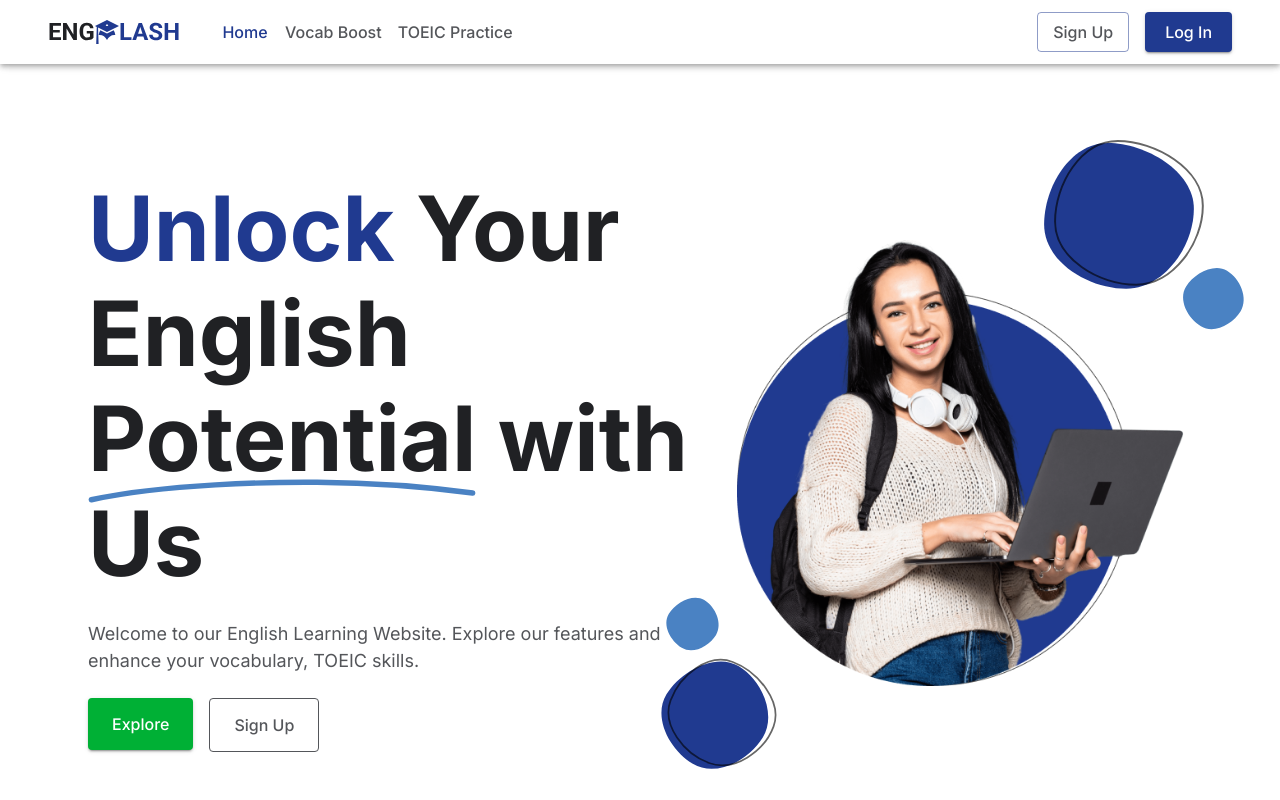
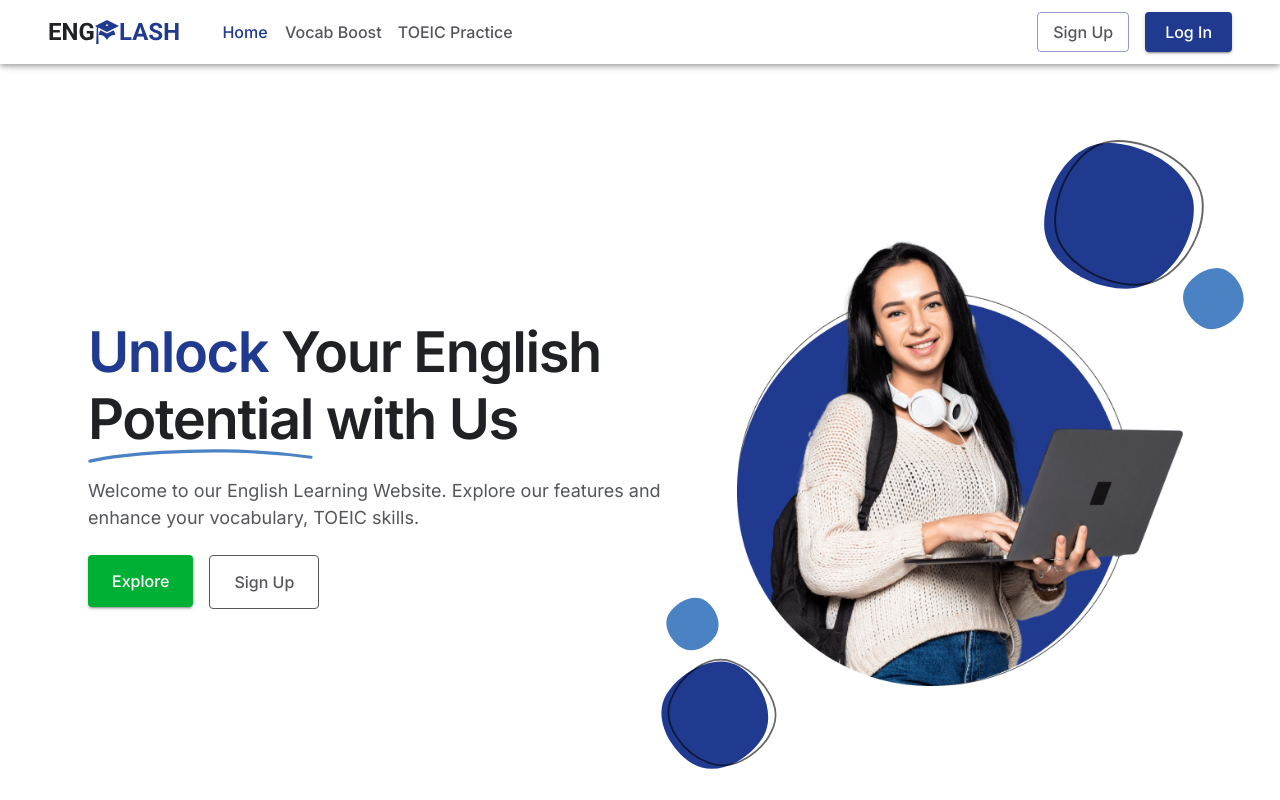
Before and after one commit to TienZe/Toeic-Booster-FE, a React (Vite) app: page / in a window 1280 px wide. Shown: the top 800 px of the page. Built offline with nearby package versions, Linux system fonts and the light colour scheme; no server answers; a web font is replaced by a local one.

Commit message:
Update typo theme

```diff
--- a/src/theme.ts
+++ b/src/theme.ts
@@ -13,39 +13,64 @@ const theme = createTheme({
     },
     MuiTypography: {
       styleOverrides: {
-        root: {
-          // color: "#54565A",
-          // fontWeight: 400,
+        h1: {
+          fontSize: "3.5rem",
+          fontWeight: 600,
+          letterSpacing: "-0.025em",
+          lineHeight: 1.2,
         },
-        h1: {
-          fontSize: "90px",
-          fontWeight: "bold",
+        h2: {
+          fontSize: "2.5rem",
+          fontWeight: 600,
+          letterSpacing: "-0.025em",
+          lineHeight: 1.2,
         },
         h3: {
-          fontFamily: "'Roboto', sans-serif",
-          fontSize: "3rem",
-          fontWeight: "bold",
+          fontSize: "2rem",
+          fontWeight: 600,
+          letterSpacing: "-0.025em",
+          lineHeight: 1.3,
         },
         h4: {
-          fontFamily: "'Roboto', sans-serif",
-          fontSize: "2rem",
-          fontWeight: "bold",
+          fontSize: "1.5rem",
+          fontWeight: 600,
+          letterSpacing: "-0.025em",
+          lineHeight: 1.4,
         },
         h5: {
-          fontFamily: "'Roboto', sans-serif",
-          fontSize: "1.5rem",
+          fontSize: "1.25rem",
           fontWeight: 600,
-          lineHeight: 1.2,
+          letterSpacing: "-0.025em",
+          lineHeight: 1.5,
         },
         h6: {
-          fontFamily: "'Roboto', sans-serif",
-          fontSize: "1.2rem",
+          fontSize: "1rem",
+          fontWeight: 600,
+          letterSpacing: "-0.025em",
+          lineHeight: 1.6,
+        },
+        body1: {
+          fontSize: "1rem",
+          lineHeight: 1.5,
         },
         body2: {
+          fontSize: "0.875rem",
+          lineHeight: 1.5,
           color: "rgba(84, 86, 90, 0.6)",
         },
+        subtitle1: {
+          fontSize: "1rem",
+          lineHeight: 1.5,
+          fontWeight: 500,
+        },
+        subtitle2: {
+          fontSize: "0.875rem",
+          lineHeight: 1.5,
+          fontWeight: 500,
+        },
         caption: {
-          fontSize: 14,
+          fontSize: "0.75rem",
+          lineHeight: 1.5,
           fontWeight: 500,
         },
       },
@@ -53,15 +78,16 @@ const theme = createTheme({
     MuiChip: {
       styleOverrides: {
         root: {
-          borderRadius: "6px",
+          borderRadius: "0.5rem",
           fontWeight: 500,
+          fontSize: "0.875rem",
           "& .MuiChip-label": {
             overflow: "initial",
           },
         },
         sizeSmall: {
-          height: "22px",
-          fontSize: "12px",
+          height: "1.5rem",
+          fontSize: "0.75rem",
         },
       },
       defaultProps: {
```
